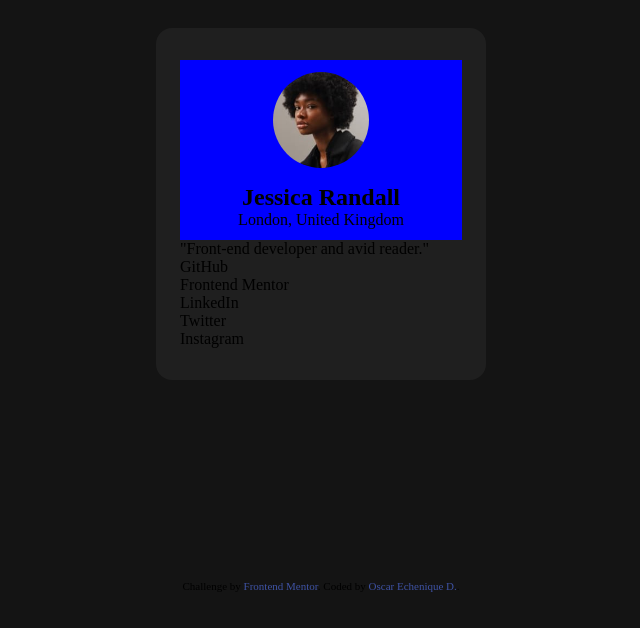
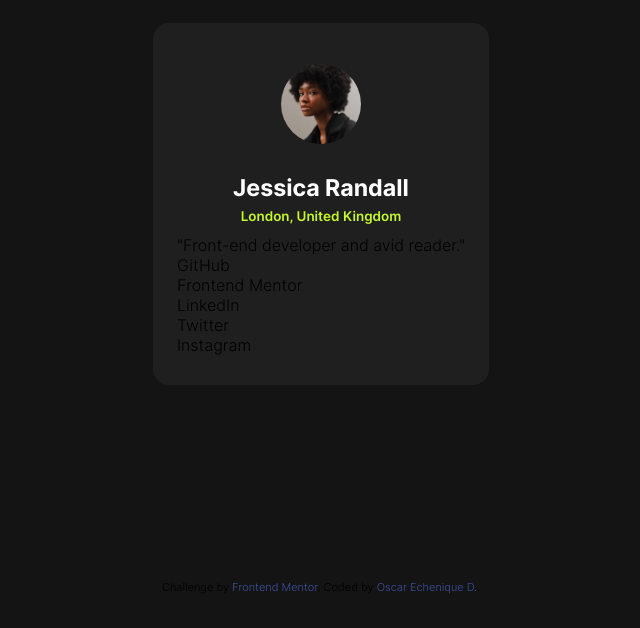
Before and after one commit to OscarE2D/FrontendMentor---Social-links-profile, a plain HTML site: page index.html in a window 1280 px wide. Shown: the part 172-800 px from the top of the page, without its empty margins (319-959 px from the left). Drawn offline with Linux system fonts and the light colour scheme.

Commit message:
Se estilizan el nombre y la ubicación del header

```diff
--- a/style.css
+++ b/style.css
@@ -12,7 +12,7 @@
 html {
   box-sizing: border-box;
   scroll-behavior: smooth;
-  font-size: clamp(1rem 0.964rem + 0.18vh 1.125rem);
+  font-size: 16px;
 }
 
 /*Heredan del modelo de caja todos los elementos*/
@@ -28,7 +28,7 @@ html {
 /*Ajustes generales del body*/
 
 body {
-  font-family: "Inter" sans-serif;
+  font-family: "Inter", sans-serif;
   font-weight: 300;
   background-color: white;
   color: black;
@@ -96,7 +96,8 @@ table {
   --space-card-150: 1rem /*16*/;
   --space-card-200: 1.25rem /*20px*/;
   --space-card-250: 1.5rem /*24px*/;
-  --space-card-300: 2rem /*32px*/;
+  --space-card-300: 1.875rem /*18px*/;
+  --space-card-350: 2rem /*32px*/;
 }
 
 /*General background of the page*/
@@ -113,9 +114,11 @@ table {
   display: flex;
   flex-direction: column;
   background-color: var(--color-font-second-grey-800);
-  width: 20.625rem;
+  max-width: 22.188rem;
+  min-width: 20rem;
   padding: var(--space-card-300) var(--space-card-250);
   border-radius: 1rem;
+  margin: 0 1.5rem;
 }
 
 /* Estilos Header*/
@@ -126,7 +129,6 @@ table {
   justify-content: center;
   align-items: center;
   padding: 0.7rem;
-  background-color: blue;
 }
 /*Estilos contenedor del avatar*/
 .profile-avatar {
@@ -135,7 +137,7 @@ table {
   justify-content: center;
   align-items: center;
   width: 100%;
-  margin-bottom: var(--space-card-150);
+  margin-bottom: var(--space-card-300);
 }
 
 .visually-hidden {
@@ -151,19 +153,35 @@ table {
 
 /*Estilos del Avatar*/
 .profile-avatar .profile-avatar-img {
-  width: 6rem;
-  height: 6rem;
+  width: 5rem;
+  height: 5em;
   border-radius: 50%;
   max-width: 100%;
 }
 
+/*Estilos del titulo: Nombre: “Jessica Randall”*/
+.profile-header .profile-name {
+  color: var(--color-font-main-white);
+  font-family: "Inter", sans-serif;
+  font-weight: 700;
+  font-size: clamp(1.125rem, 0.54vw + 1.018125rem, 1.5rem);
+  margin-bottom: var(--space-card-50);
+}
+
+/*Estilos del subtitulo: Ubicación: “London, United Kingdom”*/
+
+.profile-header .profile-location {
+  color: var(--color-hover-green);
+  font-family: "Inter", sans-serif;
+  font-weight: 600;
+  font-size: clamp(0.625rem, 0.555rem + 0.357vw, 0.875rem);
+}
 /*
-
 
 
 */
 
 /*git add .
-git commit -m "Se le da estilo al contenedor del avatar y al avatar"
+git commit -m "Se estilizan el nombre y la ubicación del header"
 git push origin main
 */
```
